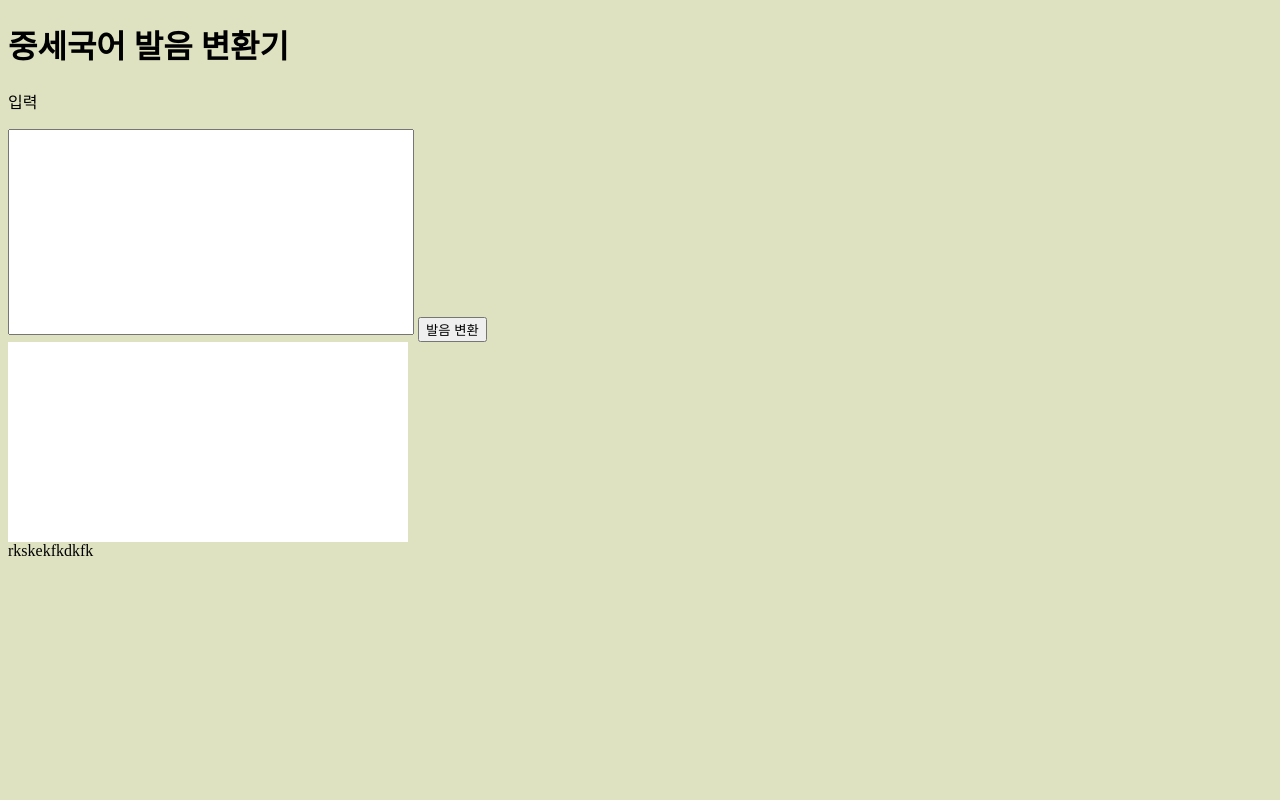
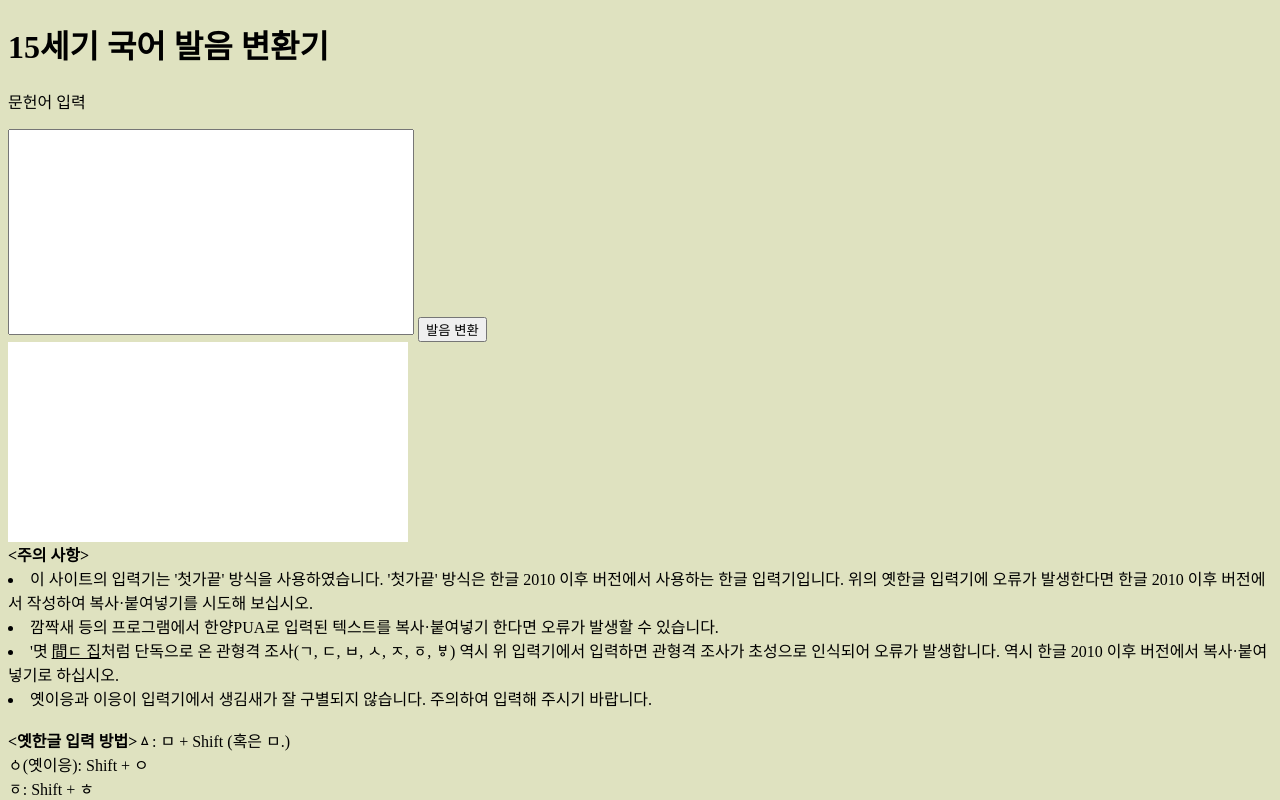
Before and after one commit to oownijmik/middlekoreanIPA, a plain HTML site: page index.html in a window 1280 px wide. Shown: the top 800 px of the page. Drawn offline with nearby package versions, Linux system fonts and the light colour scheme; a web font is replaced by a local one.

Commit message:
Add files via upload

```diff
--- a/index.html
+++ b/index.html
@@ -9,21 +9,36 @@
 </head>
 <body>
 
-<h1>중세국어 발음 변환기</h1>
+<h1>15세기 국어 발음 변환기</h1>
 
-<p>입력</p>
+<p>문헌어 입력</p>
 
   <textarea id='inputArea'> </textarea>
   <button onclick="pronounce()">발음 변환</button>
   <div id='result'></div>
-  <div>rkskekfkdkfk</div>
-
+  <div> <b><주의 사항></b>
+    <li>이 사이트의 입력기는 '첫가끝' 방식을 사용하였습니다. '첫가끝' 방식은 한글 2010 이후 버전에서 사용하는 한글 입력기입니다. 위의 옛한글 입력기에 오류가 발생한다면 한글 2010 이후 버전에서 작성하여 복사·붙여넣기를 시도해 보십시오.</li>
+    <li>깜짝새 등의 프로그램에서 한양PUA로 입력된 텍스트를 복사·붙여넣기 한다면 오류가 발생할 수 있습니다.</li>
+  <li> '몃 <u>間ㄷ 집</u>처럼 단독으로 온 관형격 조사(ㄱ, ㄷ, ㅂ, ㅅ, ㅈ, ㆆ, ㅸ) 역시 위 입력기에서 입력하면 관형격 조사가 초성으로 인식되어 오류가 발생합니다. 역시 한글 2010 이후 버전에서 복사·붙여넣기로 하십시오. </li></div>
+  <li>옛이응과 이응이 입력기에서 생김새가 잘 구별되지 않습니다. 주의하여 입력해 주시기 바랍니다.</li>
+  <br><b><옛한글 입력 방법></b>ㅿ: ㅁ + Shift (혹은 ㅁ.)
+  <br>ㆁ(옛이응): Shift + ㅇ
+  <br>ㆆ: Shift + ㅎ
+  <br>ㅿ: Shift + ㅅ
+  <br>ㅱ: ㅁ + ㅇ
+  <br>ㅸ: ㅂ + ㅇ
+  <br>ㆍ: ㅏ+ㅏ
+  <br>합용 병서: 각 자음을 순서대로 입력. 예컨대 'ㅺ'는 'ㅅ+ㄱ'으로 입력 </li>
+  <br>
+  <br><b><참고></b>
+  <br> 이 입력기는 김진우(2021), 「중세국어의 음성적 구현을 위한 기초연구」, 고려대학교 석사학위논문에서 구현된 것입니다.
   <script type="text/javascript">
     $(document).ready(function() {
       $(function(){
             $('#inputArea').akInput(); // akorn-input 입력기 initializing
         });
     });
+
     function pronounce() {
       const inputArea = document.getElementById('inputArea')
       const resultElem = document.getElementById('result')
```
